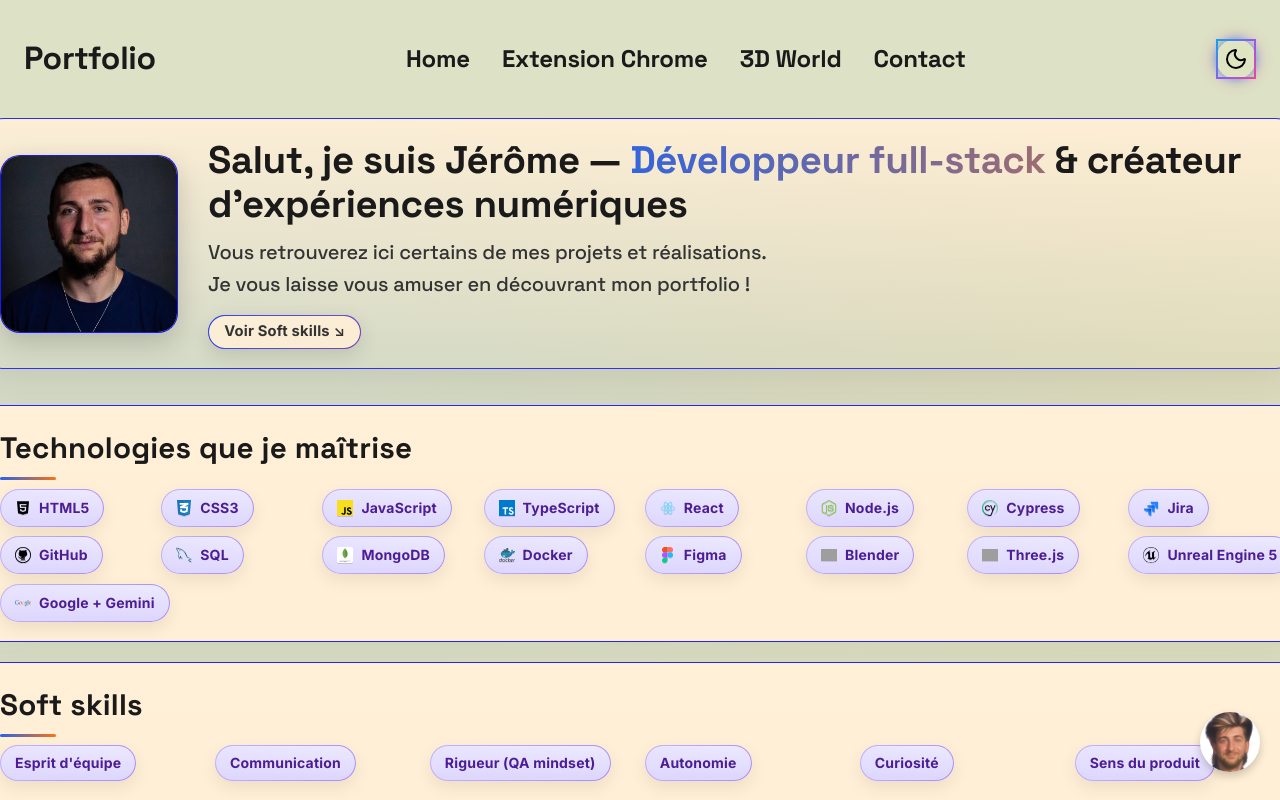
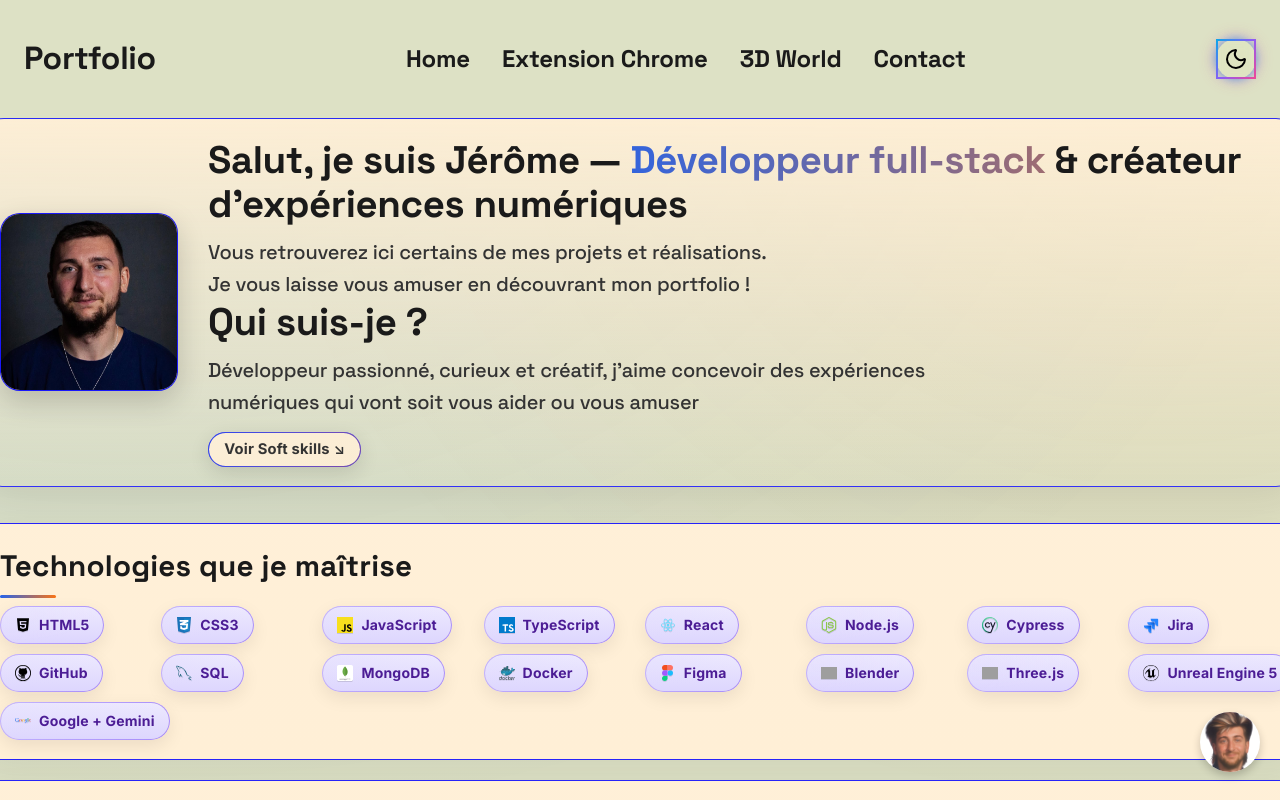
Before and after one commit to Elfspectrals/portfolioV2, a React (Vite) app: page / in a window 1280 px wide. Built offline with nearby package versions, Linux system fonts and the light colour scheme; grey boxes are pictures that could not be loaded.

Commit message:
chore : add h3 about me

```diff
--- a/src/pages/HomePagePartOne.tsx
+++ b/src/pages/HomePagePartOne.tsx
@@ -85,11 +85,21 @@ const HomePagePartOne = () => {
             Vous retrouverez ici certains de mes projets et réalisations.
             <br />
             Je vous laisse vous amuser en découvrant mon portfolio !
+            <br />
+          </h3>
+          <h1>Qui suis-je ?</h1>
+          <h3>
+            Développeur passionné, curieux et créatif, j’aime concevoir des
+            expériences numériques qui vont soit vous aider ou vous amuser
           </h3>
 
           {/* Petit lien pour sauter à la section Soft skills */}
           <div className={styles.ctaRow}>
-            <a href="#soft-skills" className={styles.badge} aria-label="Aller aux Soft skills">
+            <a
+              href="#soft-skills"
+              className={styles.badge}
+              aria-label="Aller aux Soft skills"
+            >
               <span className={styles.label}>Voir Soft skills ↘︎</span>
             </a>
           </div>
```
